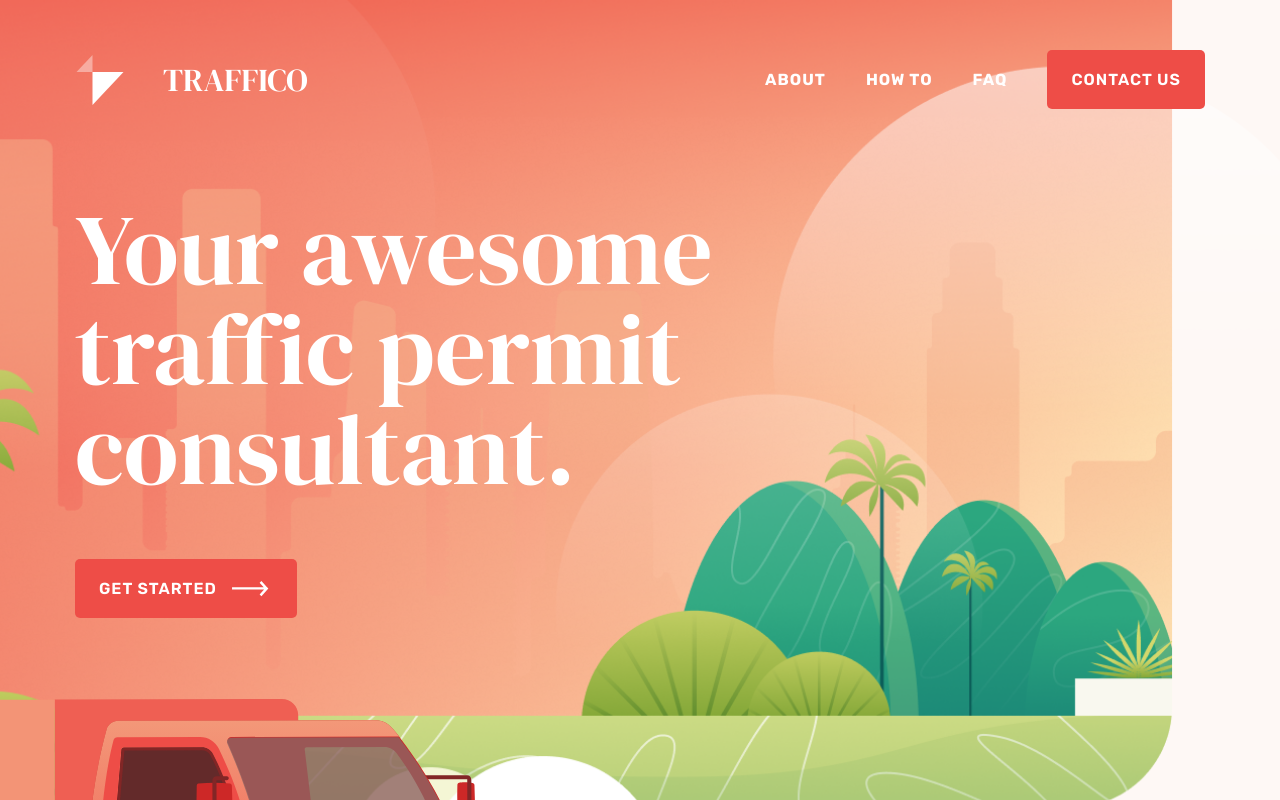
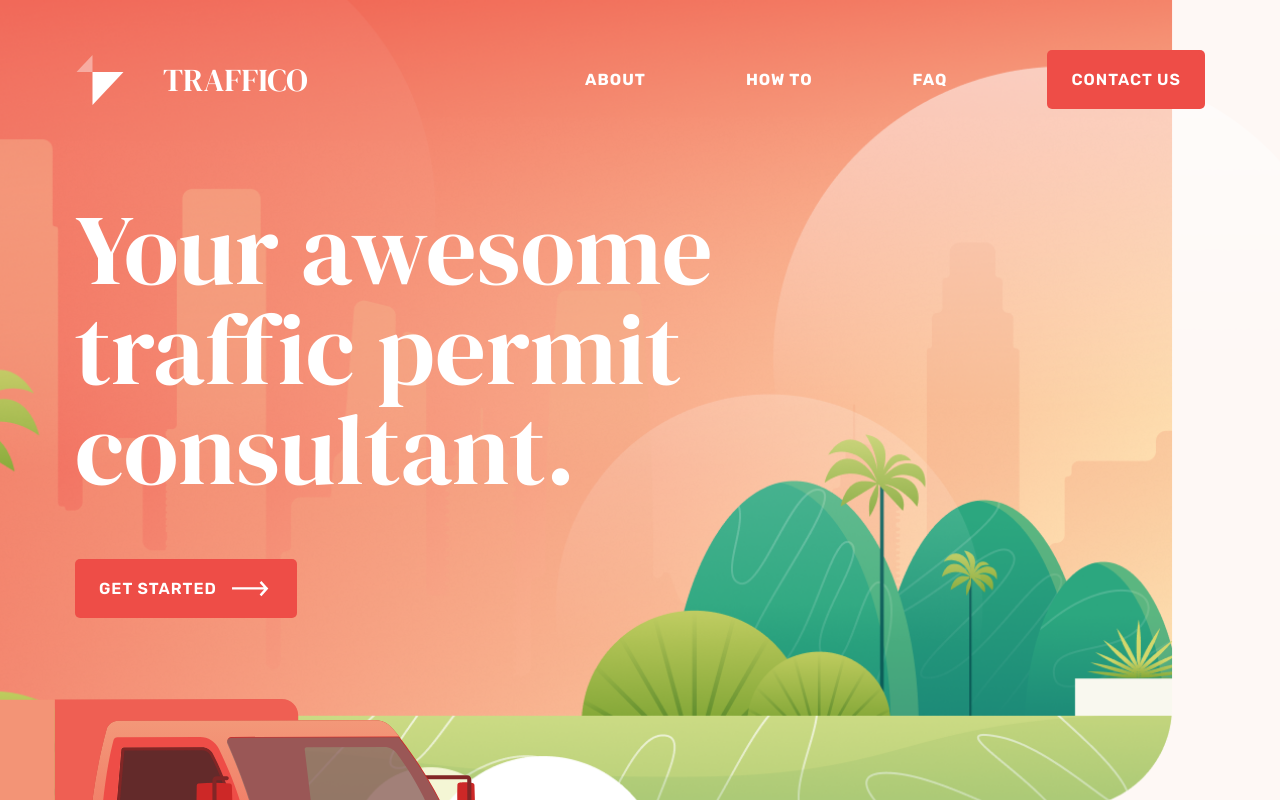
Before and after one commit to pklepa/traffico-landing, a React (Create React App) app: page / in a window 1280 px wide. Shown: the top 800 px of the page. Built offline with nearby package versions, Linux system fonts and the light colour scheme.

Commit message:
Fix a small bug where the hover animation was affecting the button in the navbar

```diff
--- a/src/components/Navbar.js
+++ b/src/components/Navbar.js
@@ -14,6 +14,7 @@ function Navbar({ aboutRef, applyRef }) {
 
       <NavLinks>
         <li
+          className="nav-item"
           onClick={() => {
             aboutRef.current.scrollIntoView();
           }}
@@ -21,13 +22,14 @@ function Navbar({ aboutRef, applyRef }) {
           About
         </li>
         <li
+          className="nav-item"
           onClick={() => {
             applyRef.current.scrollIntoView();
           }}
         >
           How to
         </li>
-        <li>FAQ</li>
+        <li className="nav-item">FAQ</li>
         <li>
           <Button>Contact Us</Button>
         </li>
@@ -95,7 +97,7 @@ const NavLinks = styled.ul`
       margin-left: 30px;
     }
 
-    &::after {
+    &.nav-item::after {
       position: absolute;
       bottom: -5px;
       left: 0;
@@ -107,15 +109,9 @@ const NavLinks = styled.ul`
       transition: 0.4s;
     }
 
-    &:hover::after {
+    &.nav-item:hover::after {
       opacity: 1;
       bottom: -10px;
-    }
-  }
-
-  @media ${(props) => props.theme.devices.desktop} {
-    li:not(:first-child) {
-      margin-left: 100px;
     }
   }
   @media ${(props) => props.theme.devices.tablet} {
@@ -125,4 +121,10 @@ const NavLinks = styled.ul`
       margin-left: 40px;
     }
   }
+
+  @media ${(props) => props.theme.devices.desktop} {
+    li:not(:first-child) {
+      margin-left: 100px;
+    }
+  }
 `;
```
